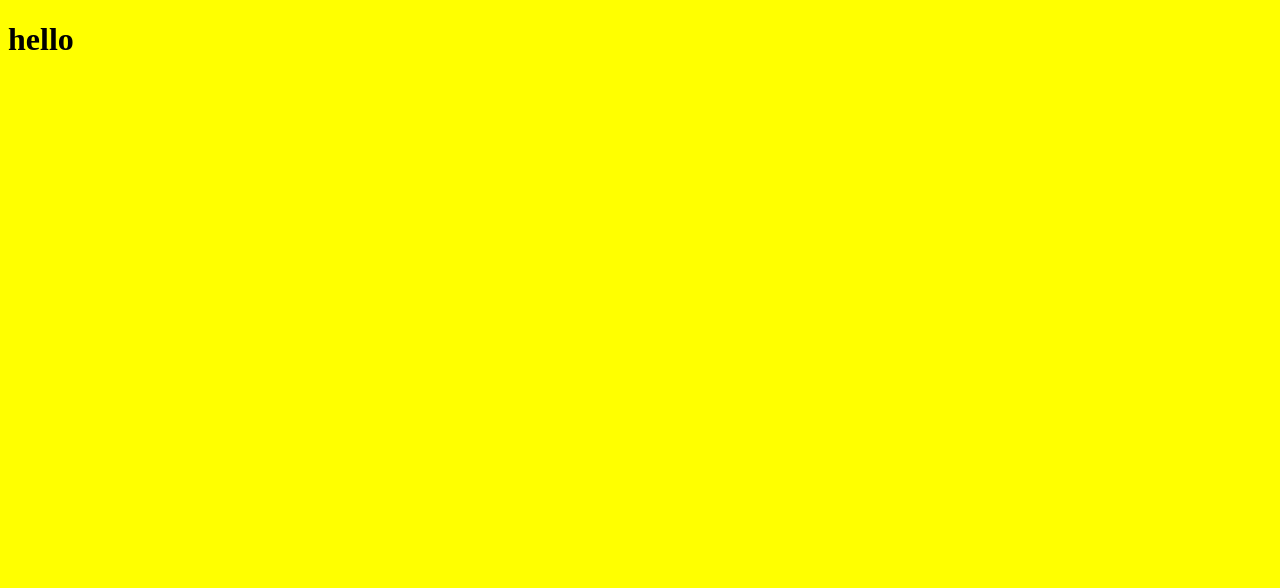
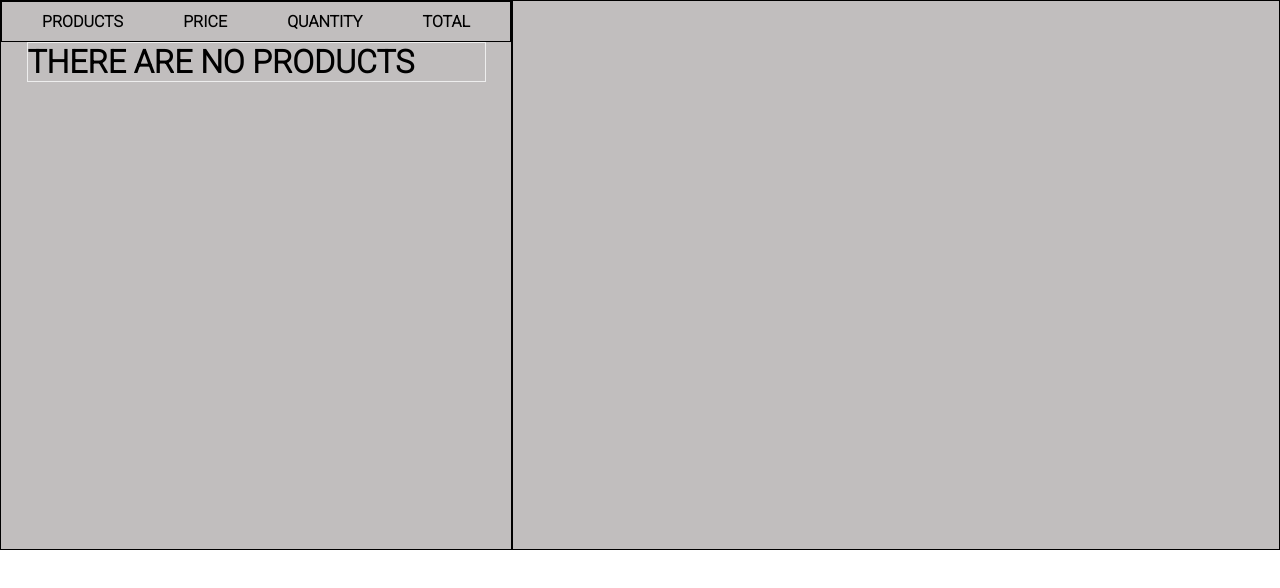
Before and after one commit to ajeetmandal330/codinovaAssignment, a plain HTML site: page index.html in a window 1280 px wide. Drawn offline with Linux system fonts and the light colour scheme.

Commit message:
first commit

```diff
--- a/index.html
+++ b/index.html
@@ -5,8 +5,30 @@
     <meta name="viewport" content="width=device-width, initial-scale=1.0">
     <title>Document</title>
     <link rel="stylesheet" href="style.css">
+    <link rel="preconnect" href="https://fonts.googleapis.com">
+<link rel="preconnect" href="https://fonts.gstatic.com" crossorigin>
+<link href="https://fonts.googleapis.com/css2?family=Roboto:wght@300&display=swap" rel="stylesheet">
 </head>
 <body>
-    <h1>hello</h1>
+    <div class="container">
+        <div class="left-part">
+            <div>
+                <ul>
+                    <li>PRODUCTS</li>
+                    <li>PRICE</li>
+                    <li>QUANTITY</li>
+                    <li>TOTAL</li>
+                </ul>
+            </div>
+            <div class="center">
+            <div class="center-content">
+                <h1>THERE ARE NO PRODUCTS</h1>
+            </div>
+        </div>
+        </div>
+        <div class="right-part">
+
+        </div>
+    </div>
 </body>
 </html>
--- a/style.css
+++ b/style.css
@@ -1,3 +1,47 @@
 *{
-    background-color: yellow;
+    padding: 0;
+    margin: 0;
+    box-sizing: border-box;
+    font-family: 'Roboto', sans-serif;
+    font-weight: 600;
 }
+
+.container{
+    width: 100%;
+    height: 550px;
+    background-color: rgb(193, 190, 190);
+    display: flex;
+}
+
+.left-part{
+    width: 40%;
+    border: 1px solid;
+    height: 100%;
+
+}
+.right-part{
+    width: 60%;
+    border: 1px solid;
+    height: 100%;
+
+}
+.left-part ul{
+    display: flex;
+    border: 1px solid;
+    align-items: center;
+    justify-content: space-around;
+    padding: 10px;
+
+}
+.left-part ul li{
+    list-style-type: none;
+}
+.center-content{
+    width: 90%;
+    border: 1px solid #eee;
+}
+.center{
+    display: flex;
+    justify-content: center;
+    align-items: center;
+}
```
